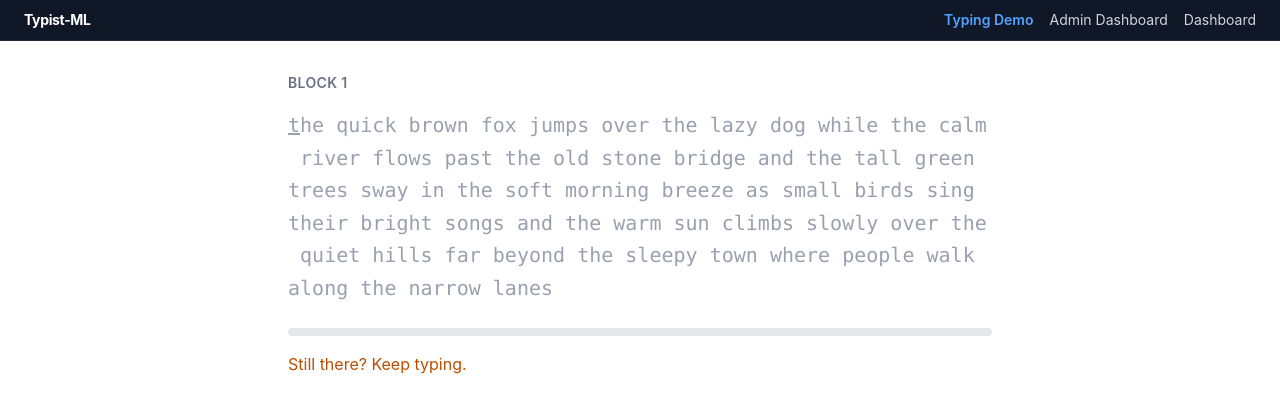
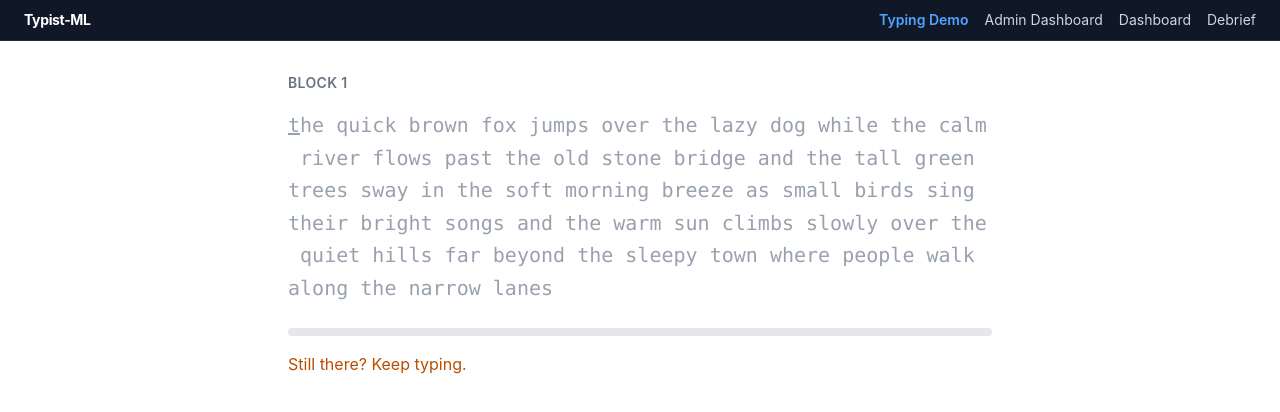
Before and after one commit to allenvarghese05/typist-ml, a React (Vite) app in the folder apps/web/: page / in a window 1280 px wide. Shown: the top 412 px of the page. Built offline with nearby package versions, Linux system fonts and the light colour scheme.

Commit message:
feat(navigation): T4.5 step 2 add debrief navigation links

```diff
--- a/apps/web/src/app/App.tsx
+++ b/apps/web/src/app/App.tsx
@@ -1,6 +1,7 @@
 import { useMemo } from "react";
 import { AdminPage } from "../features/admin/AdminPage";
 import { DashboardPage } from "../features/dashboard/DashboardPage";
+import { DebriefPage } from "../features/debrief/DebriefPage";
 import { MatrixPage } from "../features/matrix/MatrixPage";
 import { createCollectorSink } from "../features/session/collector";
 import { DEMO_BLOCK_LABEL, DEMO_BLOCK_TEXT } from "../features/session/fixtures";
@@ -41,6 +42,14 @@ export function App() {
           >
             Dashboard
           </a>
+          <a
+            href="#/results"
+            className={`hover:text-blue-400 transition-colors ${
+              route.name === "debrief" ? "text-blue-400 font-semibold" : "text-gray-300"
+            }`}
+          >
+            Debrief
+          </a>
         </div>
       </nav>
 
@@ -49,6 +58,7 @@ export function App() {
         {route.name === "dashboard" && (
           <DashboardPage initialParticipantId={route.participantId} initialTab={route.tab} />
         )}
+        {route.name === "debrief" && <DebriefPage initialParticipantId={route.participantId} />}
         {route.name === "matrix" && (
           <MatrixPage key={route.sessionId} sessionId={route.sessionId} />
         )}
--- a/apps/web/src/features/admin/ParticipantList.tsx
+++ b/apps/web/src/features/admin/ParticipantList.tsx
@@ -126,6 +126,15 @@ export function ParticipantList({
                       </span>
                     </td>
                     <td className="py-2 px-3 text-right">
+                      <div className="flex items-center justify-end gap-2">
+                        <a
+                          href={`#/results/${p.id}`}
+                          onClick={(e) => e.stopPropagation()}
+                          className="px-2 py-1 text-xs font-medium rounded-md text-blue-600 hover:text-blue-800 hover:underline"
+                          data-testid={`debrief-link-${p.id}`}
+                        >
+                          Debrief
+                        </a>
                         <button
                           type="button"
                           disabled={!canAssign}
@@ -138,6 +147,7 @@ export function ParticipantList({
                         >
                           Assign
                         </button>
+                      </div>
                     </td>
                   </tr>
                 );
```
Also changed, not shown: 1 other file (tests, documents, lock files or other folders). Lines whose indentation alone changed are shown as unchanged.
